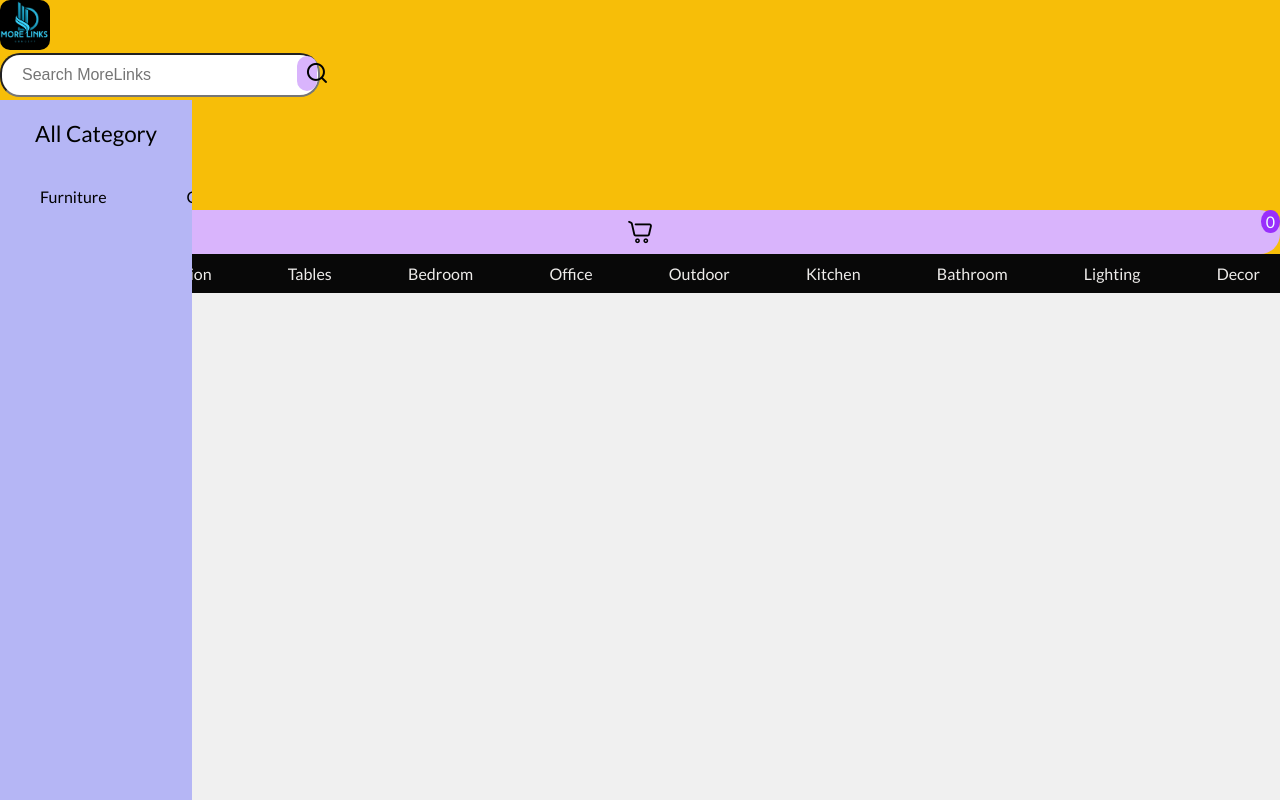
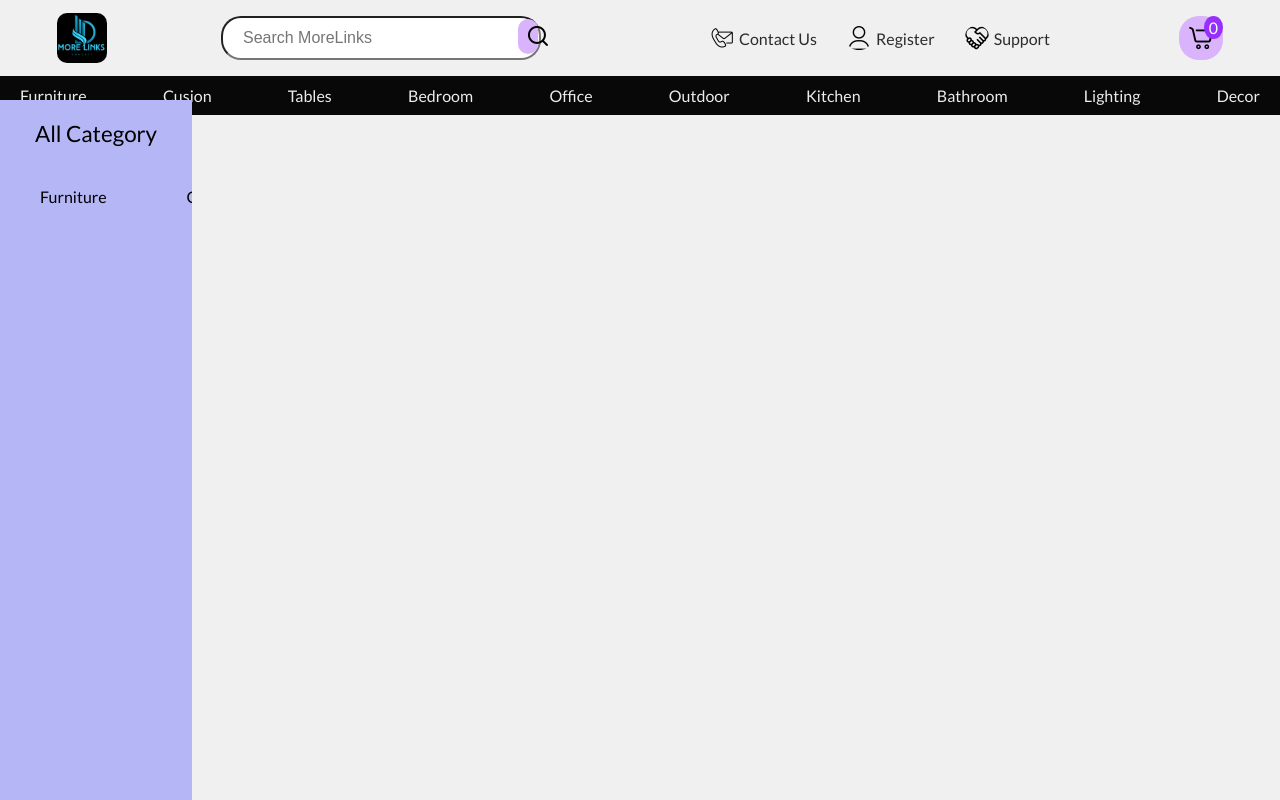
Before and after one commit to Ikendu/morelinksSales, a PHP site: page / in a window 1280 px wide. Run offline with PHP 8.4, Linux system fonts and the light colour scheme.

Commit message:
redoing parts

```diff
--- a/header/header.php
+++ b/header/header.php
@@ -10,7 +10,7 @@
 
 <body>
   <header>
-    <div class="header-section">
+    <div class="header">
       <img src="utilities/logoImage.png" alt="logo" class="logo" />
       <div class="search">
         <input type="search" placeholder="Search MoreLinks">
@@ -21,7 +21,8 @@
           <li>
             <a href="contact.html">
               <img src="utilities/contact.png" alt="Contact us">
-              Contact Us</a>
+              Contact Us
+            </a>
           </li>
           <!-- <li>
             <a href="register.html">
--- a/headerStyles.css
+++ b/headerStyles.css
@@ -1,5 +1,6 @@
 header {
-  background-color: #f7be08;
+  /* background-color: #f7be08; */
+  position: relative;
 }
 .header {
   display: flex;
@@ -16,7 +17,6 @@
 }
 .header ul {
   display: flex;
-  gap: 10px;
   text-decoration: none;
   list-style: none;
 }
@@ -26,28 +26,22 @@
   border-radius: 10px;
   display: flex;
   align-items: center;
+  padding: 10px 15px;
   /* border-right: 1px solid; */
 }
 .header ul li a {
   text-decoration: none;
-  color: black;
+  color: #2c2c2c;
   display: flex;
+  gap: 5px;
   align-items: center;
-  gap: 5px;
-  padding-right: 20px;
-  border-radius: 10px;
 }
-.header ul li a:hover {
+.header ul li:hover {
   /* color: rgb(217, 180, 252); */
   background-color: rgb(217, 180, 252);
 }
 
-/* .header ul li:last-child {
-  border-right: none;
-} */
 .header ul li a img {
-  padding: 10px;
-  background-color: rgb(217, 180, 252);
   border-radius: 10px;
 }
 .search {
```
